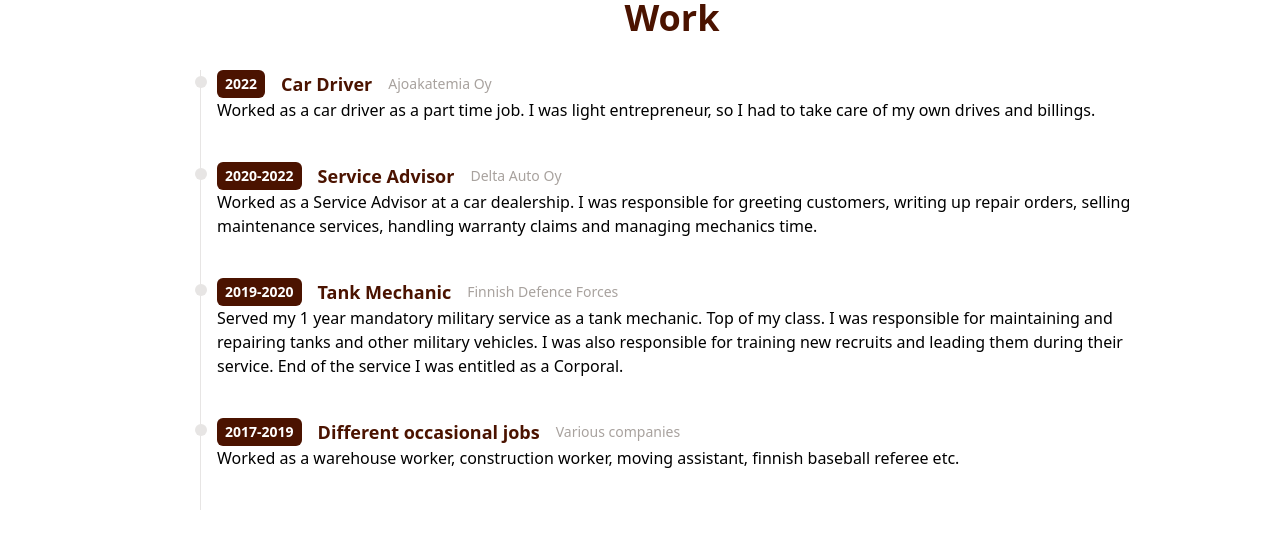
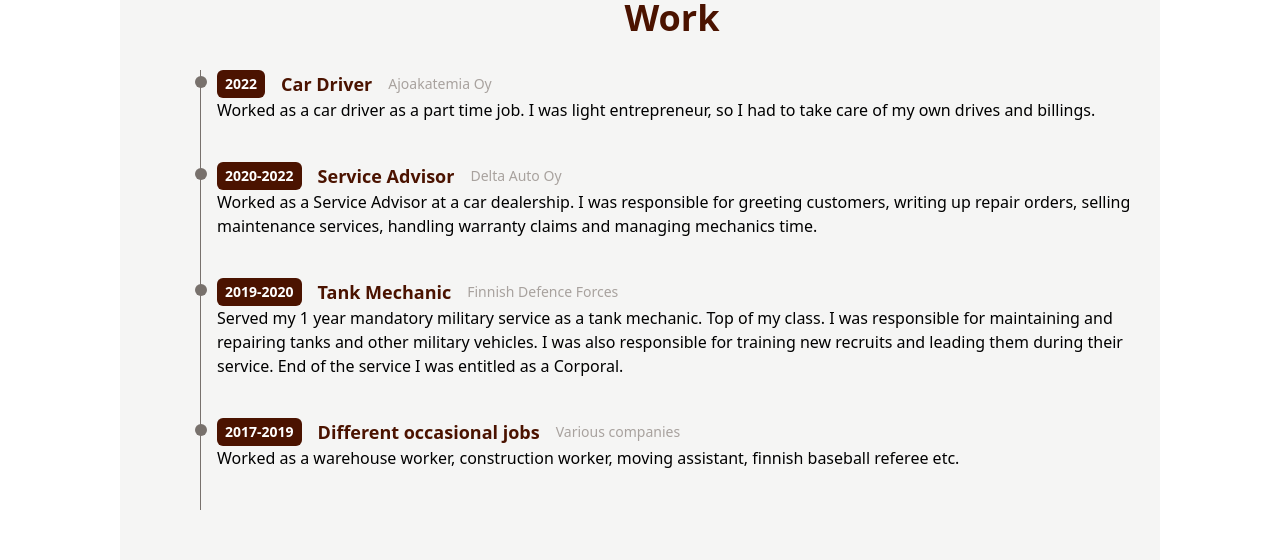
Before and after one commit to Luukalindgren/Portfolio, a React (Vite) app in the folder client/: page / in a window 1280 px wide. Shown: the part 866-1426 px from the top of the page. Built offline with nearby package versions, Linux system fonts and the light colour scheme.

Commit message:
Added bg to components

```diff
--- a/client/src/components/Contact.jsx
+++ b/client/src/components/Contact.jsx
@@ -2,7 +2,7 @@ import React from "react";
 
 const Contact = () => {
   return (
-    <div id="contact" className="max-w-[1040px] m-auto md:pl-20 p-4 py-16">
+    <div id="contact" className="max-w-[1040px] m-auto md:pl-20 p-4 py-16 bg-stone-100">
       <h1 className="py-4 text-4xl font-bold text-center text-[#4B1300]">
         Contact
       </h1>
--- a/client/src/components/Projects.jsx
+++ b/client/src/components/Projects.jsx
@@ -7,7 +7,7 @@ import LLImg from "../assets/LL.png";
 
 const Projects = () => {
   return (
-    <div id="projects" className="max-w-[1040px] m-auto md:pl-20 p-4 py-16">
+    <div id="projects" className="max-w-[1040px] m-auto md:pl-20 p-4 py-16 bg-stone-100">
       <h1 className="text-4xl font-bold text-center text-[#4B1300]">
         Projects
       </h1>
--- a/client/src/components/Work.jsx
+++ b/client/src/components/Work.jsx
@@ -42,7 +42,7 @@ const workData = [
 
 const Work = () => {
   return (
-    <div id="work" className="max-w-[1040px] m-auto md:pl-20 p-4 py-16">
+    <div id="work" className="max-w-[1040px] m-auto md:pl-20 p-4 py-16 bg-stone-100">
       <h1 className="text-4xl font-bold text-center text-[#4B1300] pb-8">
         Work
       </h1>
--- a/client/src/components/WorkItem.jsx
+++ b/client/src/components/WorkItem.jsx
@@ -2,9 +2,9 @@ import React from "react";
 
 const WorkItem = ({ title, company, year, duration, description }) => {
   return (
-    <ol className="flex flex-col md:flex-row relative border-l border-stone-200">
+    <ol className="flex flex-col md:flex-row relative border-l border-stone-500">
       <li className="mb-10 ml-4 ">
-        <div className="absolute w-3 h-3 bg-stone-200 rounded-full mt-1.5 -left-1.5 border-white" />
+        <div className="absolute w-3 h-3 bg-stone-500 rounded-full mt-1.5 -left-1.5 border-white" />
         <p className="flex flex-wrap gap-4 flex-row items-center justify-start text-xs md:text-sm">
           <span className="inline-block px-2 py-1 font-semibold text-white bg-[#4B1300] rounded-md">
             {year}
```
